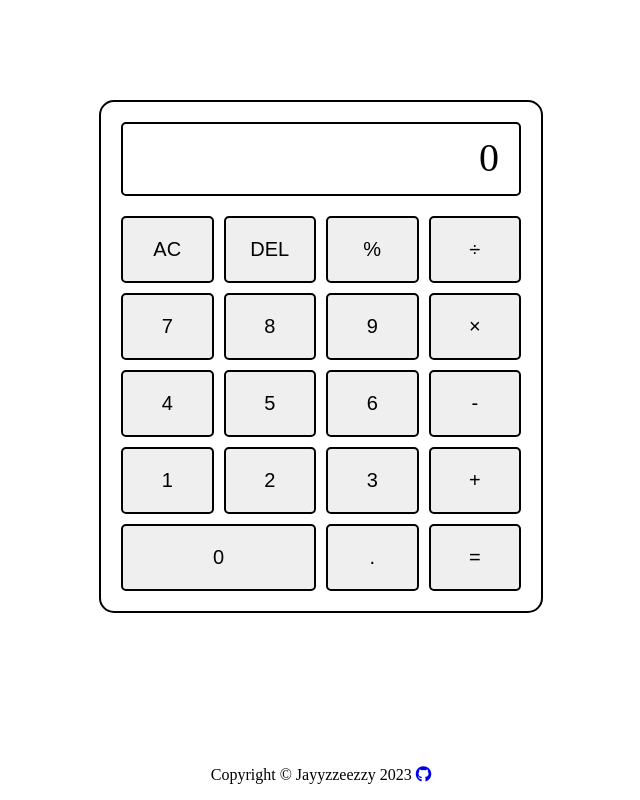
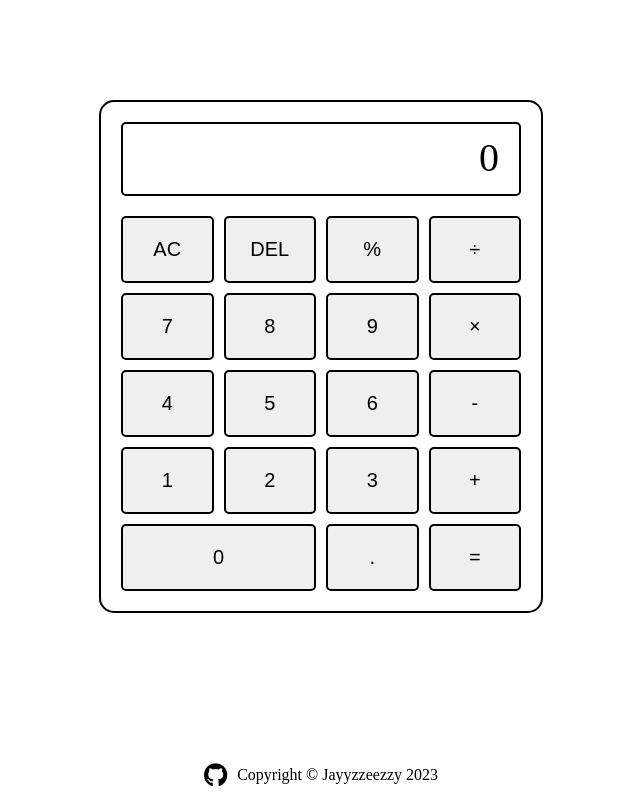
Before and after one commit to jayyzzeezzy/calculator, a plain HTML site: page index.html in a window 1280 px wide. Shown: the whole page, without its empty margins (319-959 px from the left). Drawn offline with Linux system fonts and the light colour scheme.

Commit message:
Add animation in footer section

```diff
--- a/index.html
+++ b/index.html
@@ -44,14 +44,14 @@
         </div>
     </main>
     <footer class="footer">
+        <a href="https://github.com/jayyzzeezzy" target="_blank">
+            <i class="fa-brands fa-github"></i>
+        </a>
         <p>
             Copyright © Jayyzzeezzy
             <script>
                 document.write(new Date().getFullYear());
             </script>
-            <a href="https://github.com/jayyzzeezzy" target="_blank">
-                <i class="fa-brands fa-github"></i>
-            </a>
         </p>
     </footer>
 </body>
--- a/style.css
+++ b/style.css
@@ -55,8 +55,22 @@ body {
     grid-column: span 2;
 }
 
+/* footer */
 .footer {
     display: flex;
+    justify-content: center;
+    align-items: center;
     /* footer support */
     margin-top: auto;
+    gap: 10px;
 }
+
+.fa-github {
+    color: black;
+    font-size: 24px;
+    transition: transform 300ms ease;
+}
+
+.fa-github:hover {
+    transform: scale(1.3);
+}
```
